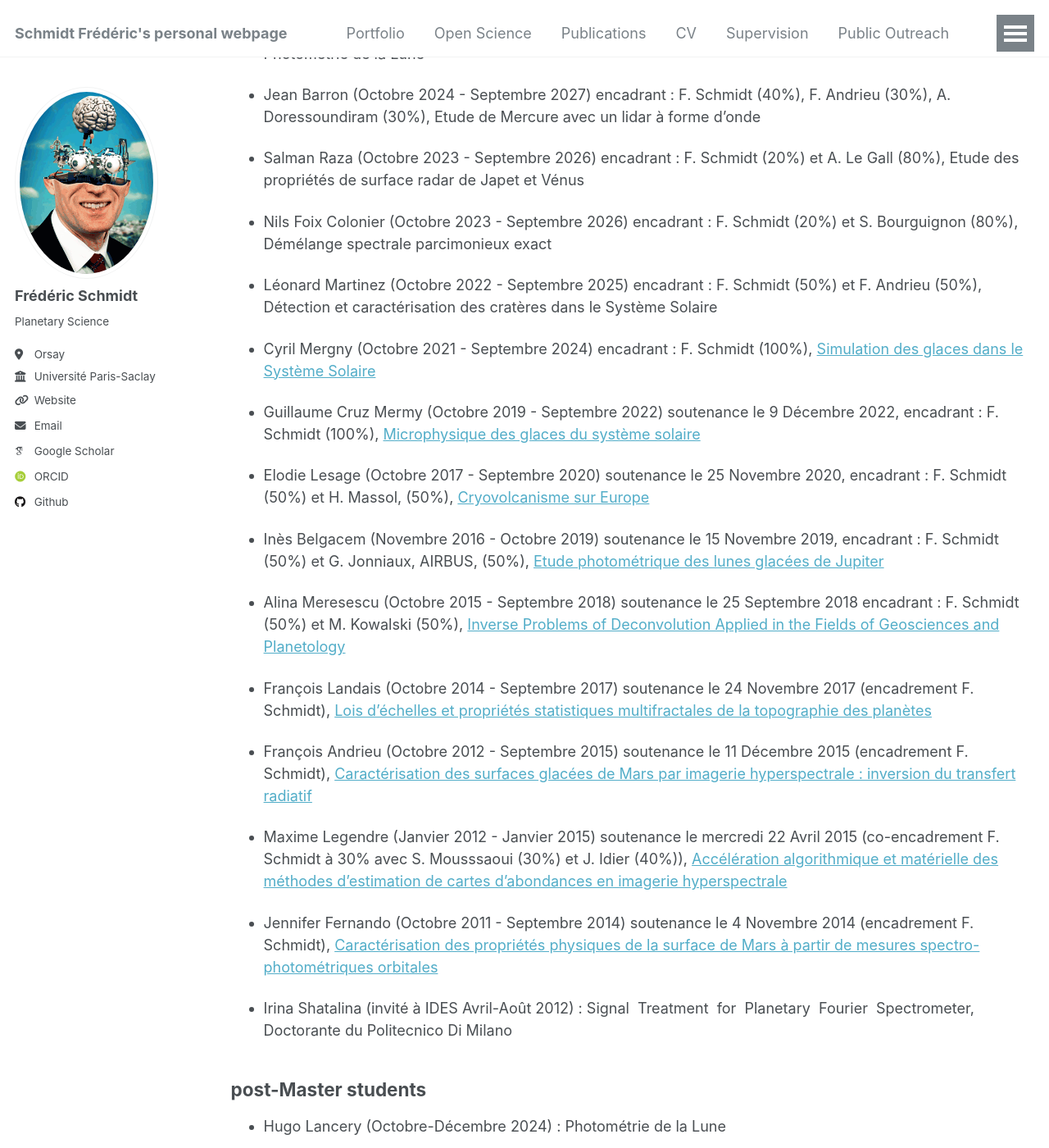
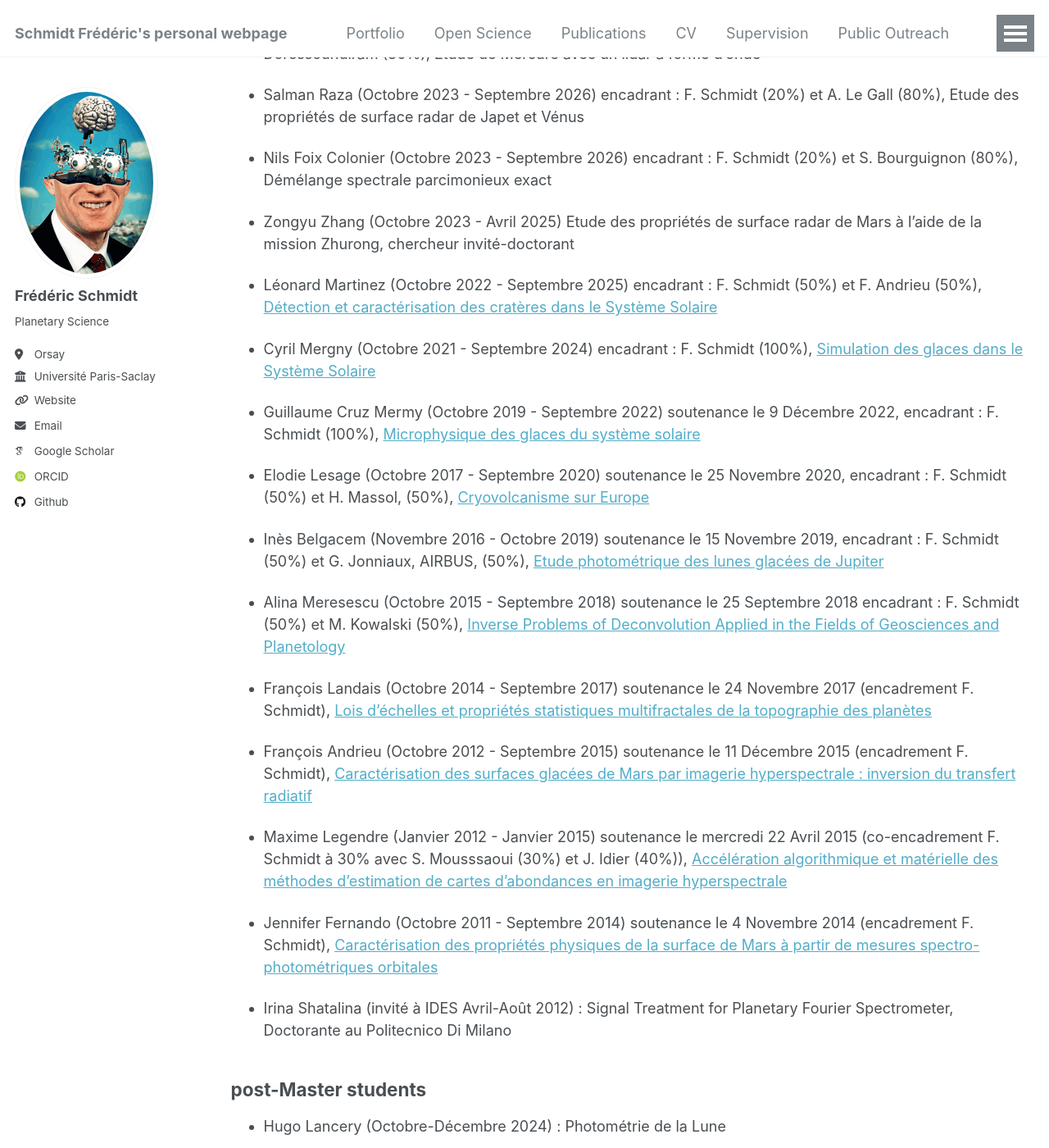
Before and after one commit to fredericschmidt/fredericschmidt.github.io, a Jekyll site: the page built from _pages/supervision.md, in a window 1280 px wide and 1400 px high, scrolled down 824 px. Shown: the whole window at 82% size. Built offline with Jekyll 4.4.1, drawn with Linux system fonts in a browser that asks for light colours; some web fonts are replaced; some of the changed text lies outside the part shown.

Commit message:
Update supervision.md

```diff
--- a/_pages/supervision.md
+++ b/_pages/supervision.md
@@ -41,7 +39,9 @@ redirect_from:
 
 * Nils Foix Colonier (Octobre 2023 - Septembre 2026) encadrant : F. Schmidt (20%) et S. Bourguignon (80%), Démélange spectrale parcimonieux exact
 
-* Léonard Martinez (Octobre 2022 - Septembre 2025) encadrant : F. Schmidt (50%) et F. Andrieu (50%), Détection et caractérisation des cratères dans le Système Solaire
+* Zongyu Zhang (Octobre 2023 - Avril 2025) Etude des propriétés de surface radar de Mars à l'aide de la mission Zhurong, chercheur invité-doctorant
+
+* Léonard Martinez (Octobre 2022 - Septembre 2025) encadrant : F. Schmidt (50%) et F. Andrieu (50%), [Détection et caractérisation des cratères dans le Système Solaire](https://theses.hal.science/tel-05405266v1)
 
 * Cyril Mergny (Octobre 2021 - Septembre 2024) encadrant : F. Schmidt (100%), [Simulation des glaces dans le Système Solaire](https://hal.science/tel-04707017)
 
@@ -61,7 +61,7 @@ redirect_from:
 
 * Jennifer Fernando (Octobre 2011 - Septembre 2014) soutenance le 4 Novembre 2014 (encadrement F. Schmidt), [Caractérisation des propriétés physiques de la surface de Mars à partir de mesures spectro-photométriques orbitales](https://tel.archives-ouvertes.fr/tel-01152136)
 
-* Irina Shatalina (invité à IDES Avril-Août 2012) : Signal  Treatment  for  Planetary  Fourier  Spectrometer, Doctorante du Politecnico Di Milano
+* Irina Shatalina (invité à IDES Avril-Août 2012) : Signal Treatment for Planetary Fourier Spectrometer, Doctorante au Politecnico Di Milano
 
 
 ## post-Master students
```
Also changed, not shown: other parts of _pages/supervision.md (+0 -2 lines).
